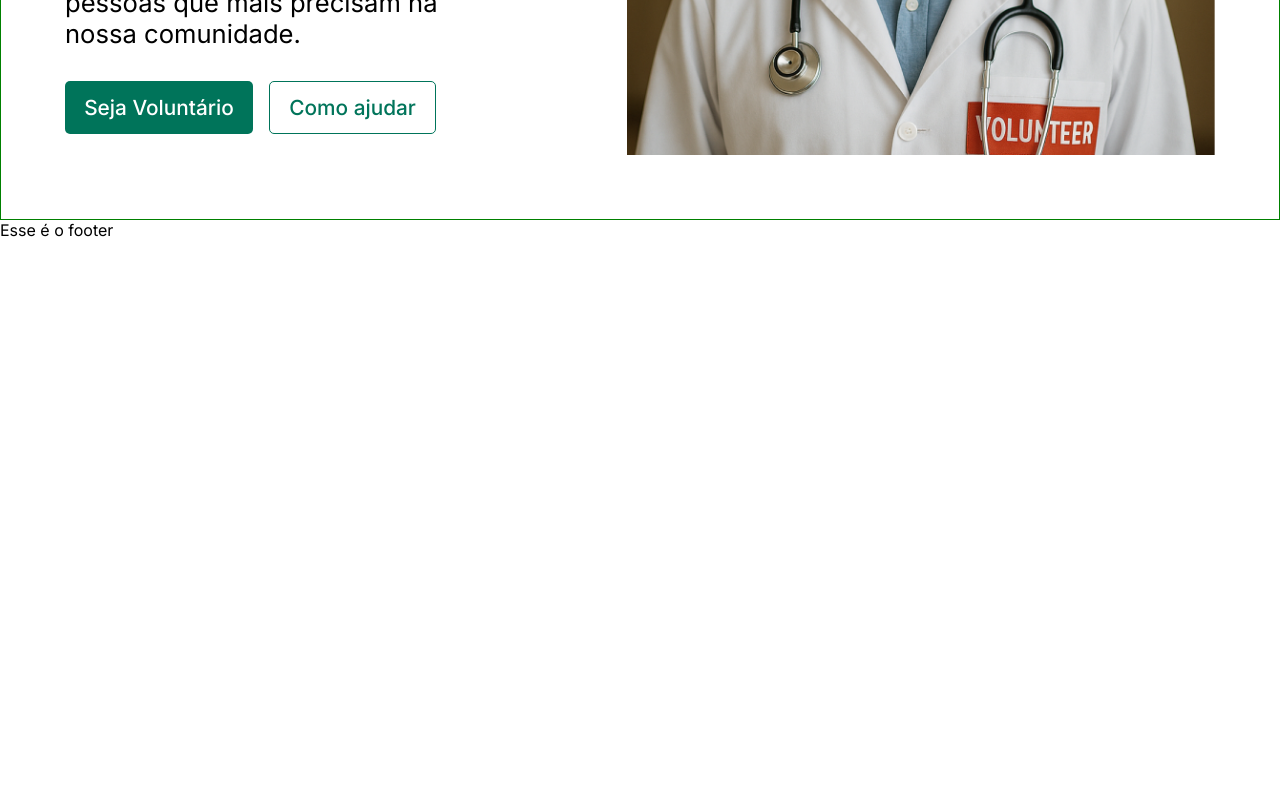
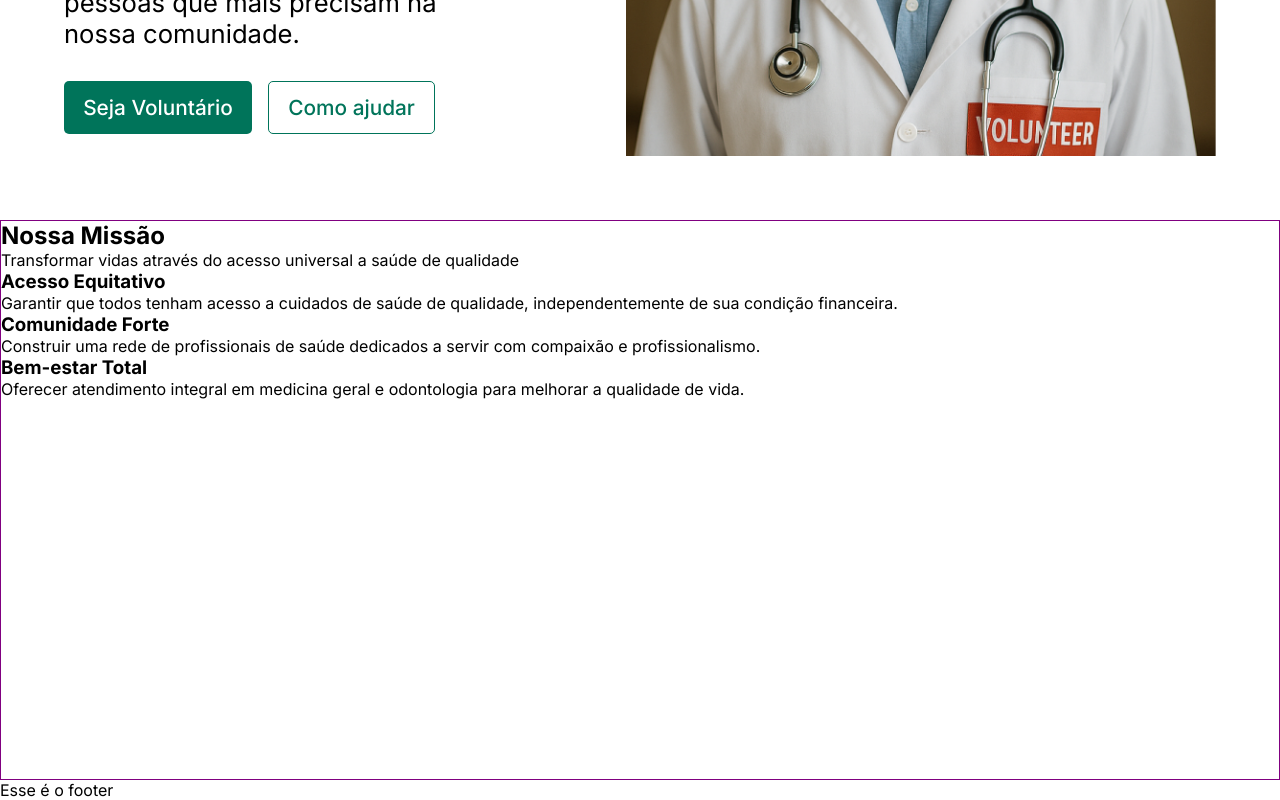
Before and after one commit to laecio22/desafio-router, a React (Vite) app: page / in a window 1280 px wide. Shown: the part 500-1300 px from the top of the page. Before the commit the page ends 800 px from the top, so only its background shows below. Built offline with nearby package versions, Linux system fonts and the light colour scheme.

Commit message:
feat:inicio  implementação  da  sessão  de nossa  missão  da  página  Home

```diff
--- /dev/null
+++ b/src/components/cardMissao/CardMissao.jsx
@@ -0,0 +1,12 @@
+import s from './cardMissao.module.scss'
+
+const CardMissao = (props) => {
+  return (
+    <article className={s.container}>
+        <h3>{props.titleCard}</h3>
+        <p>{props.descriptionCard}</p>
+    </article>
+  )
+}
+
+export default CardMissao
--- a/src/pages/home/Home.jsx
+++ b/src/pages/home/Home.jsx
@@ -1,8 +1,18 @@
 import s from "./home.module.scss";
 import iconSaude from "../../assets/saude.png";
 import doutor from "../../assets/doutor.png";
+import CardMissao from "../../components/cardMissao/CardMissao";
 
 const Home = () => {
+  const title1 = "Acesso Equitativo";
+  const description1 =
+    "Garantir que todos tenham acesso a cuidados de saúde de qualidade, independentemente de sua condição financeira.";
+  const title2 = "Comunidade Forte";
+  const description2 =
+    "Construir uma rede de profissionais de saúde dedicados a servir com compaixão e profissionalismo.";
+  const title3 = "Bem-estar Total";
+  const description3 =
+    "Oferecer atendimento integral em medicina geral e odontologia para melhorar a qualidade de vida.";
   return (
     <main>
       <section className={s.container}>
@@ -22,6 +32,17 @@ const Home = () => {
           <img src={doutor} alt="Imagem de  um doutor  sorrindo" />
         </div>
       </section>
+      <section className={s.missao}>
+        <h2>Nossa Missão</h2>
+        <p>
+          Transformar vidas através do acesso universal a saúde de qualidade
+        </p>
+        <div>
+          <CardMissao titleCard={title1} descriptionCard={description1} />
+          <CardMissao titleCard={title2} descriptionCard={description2} />
+          <CardMissao titleCard={title3} descriptionCard={description3} />
+        </div>
+      </section>
     </main>
   );
 };
--- a/src/pages/home/home.module.scss
+++ b/src/pages/home/home.module.scss
@@ -4,7 +4,6 @@
   height: 80vh;
   display: flex;
   padding: 0 4rem;
-  border: 1px solid green;
 }
 
 .boxInfo {
@@ -72,6 +71,11 @@
   }
 }
 
+.missao {
+  border: 1px solid purple;
+  height: 70vh;
+}
+
 @media screen and (max-width: 1200px) {
   .container {
     height: 90vh;
```
Also changed, not shown: src/components/cardMissao/cardMissao.module.scss (added).
